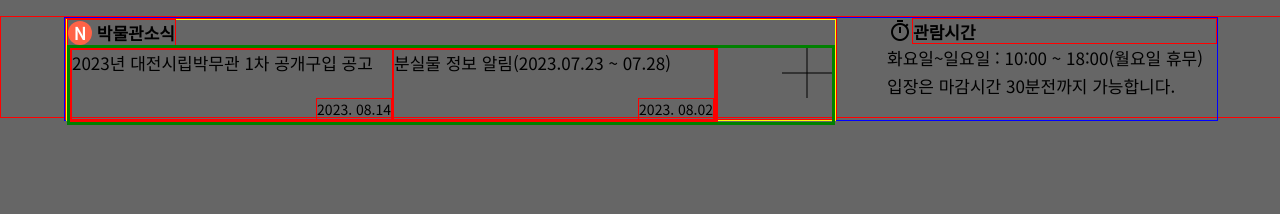
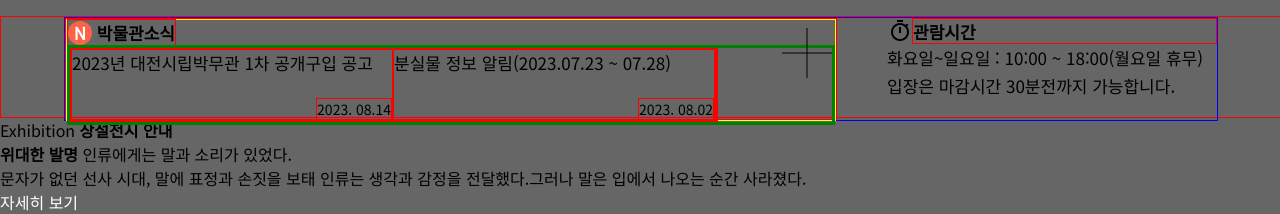
Before and after one commit to parkchanse/project_museum, a plain HTML site: page index.html in a window 1280 px wide. Shown: the part 886-1100 px from the top of the page. Before the commit the page ends 1011 px from the top, so only its background shows below. Drawn offline with nearby package versions, Linux system fonts and the light colour scheme.

Commit message:
(feat)feature_article01

```diff
--- a/css/style.css
+++ b/css/style.css
@@ -841,7 +841,7 @@
 
 .box_left_box .inner .box_container .board_more a {
     position:absolute;
-    top: 0;
+    top: -20px;
     right: 0;
     width: 50px;
     height: 50px;
@@ -879,23 +879,3 @@
 
 
 /* article 영역 */
-
-/* .article01 {
-    border: 1px solid red;
-    margin-top: 50px;
-}
-
-.content_article01 {
-    width: 80%;
-    border: 1px solid blue;
-    margin:  0 auto;
-    text-align: center;
-}
-
-.article01_text span{
-    font-size: 16px;
-}
-
-.article01_slide {
-
-} */
--- a/index.html
+++ b/index.html
@@ -179,9 +179,6 @@
                         </li>
                         <li class="bottom_nav_li_07">
                             <a href="#">
-                                <span class="material-symbols-rounded">
-                                    offline_pin
-                                    </span>
                                 박물관소개
                             </a>
                             <div class="bottom_nav_depth07">
@@ -288,17 +285,35 @@
     </section>
 
     <!-- 상설 전시 -->
-    <!-- <article class="article01">
-        <div class="content_article01">
-            <div class="article01_text">
+    <article class="article01">
+        <div class="article01_container">
+            <div class="title_box">
                 <span>Exhibition</span>
-                <h2>상설전시 안내</h2>
+                <strong>상설전시 안내</strong>
             </div>
+            <div class="article01_slider">
+                <div class="article01_slider_container">
+                    <div class="item">
+                        <div class="cont_box">
+                            <div class="text_box">
+                                <strong>위대한 발명</strong>
+                                <span>
+									인류에게는 말과 소리가 있었다. <br>
+                                    문자가 없던 선사 시대, 말에 표정과 손짓을 보태 인류는 생각과 감정을 전달했다.그러나 말은 입에서 나오는 순간 사라졌다.
+                                </span>
+                                <div class="btn_Wrap">
+                                    <a href="#">
+                                       <span>자세히 보기</span>
+                                    </a>
+                                </div>
+                            </div>
+                        </div>
+                    </div>
+                </div>
+            </div>
+            <div class="slider_nav"></div>
         </div>
-        <div class="article01_slide">
-            <div></div>
-        </div>
-    </article> -->
+    </article>
 
     <footer></footer>
     <script src="./js/app.js"></script>
```
Also changed, not shown: assets/imgs/article01/article01_backimage.png (added), assets/imgs/article01/article01_slider01.jpg (added), assets/imgs/article01/article01_slider02.jpg (added), assets/imgs/article01/article01_slider03.jpg (added), assets/imgs/article01/article01_slider04.jpg (added).
